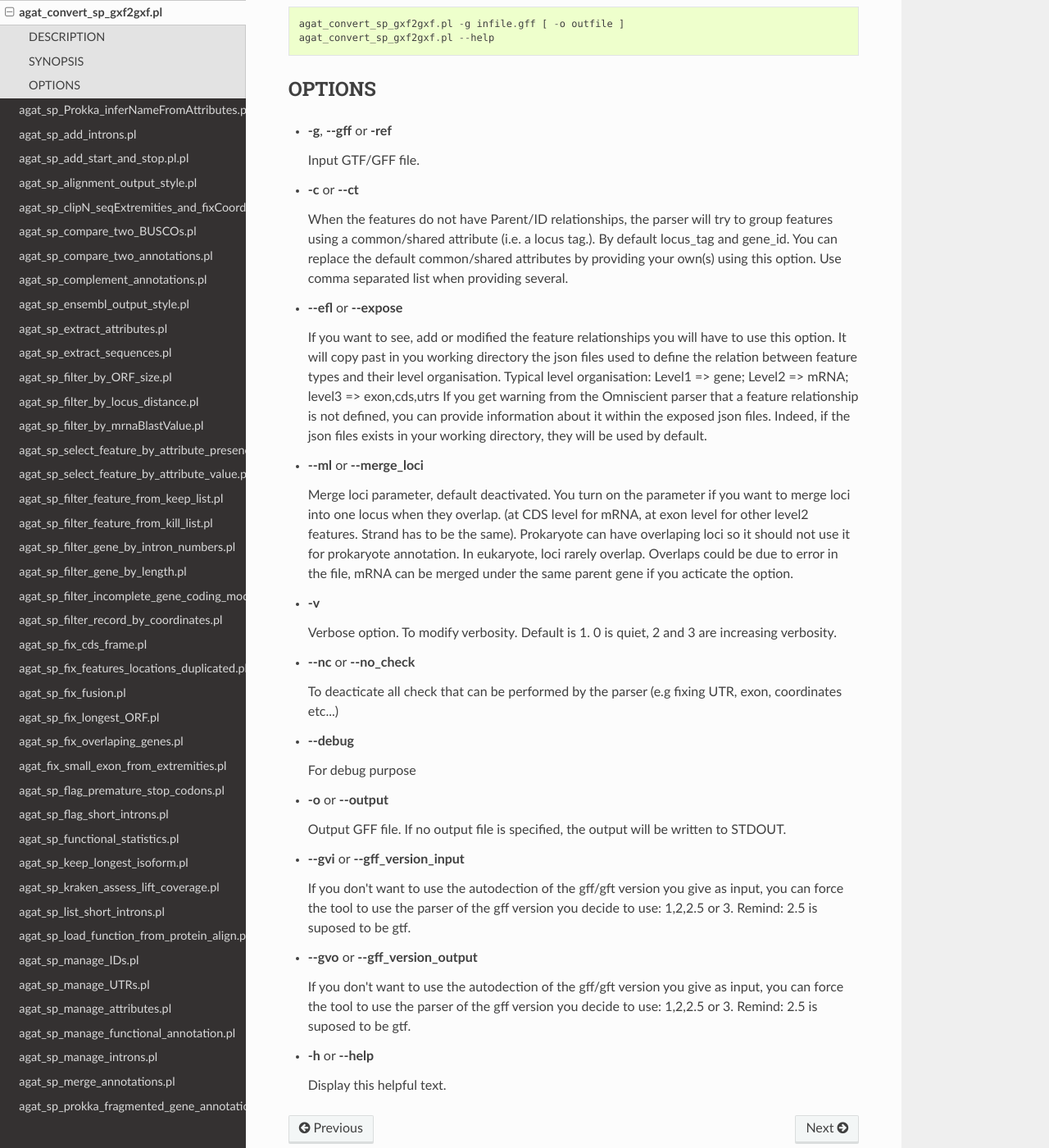
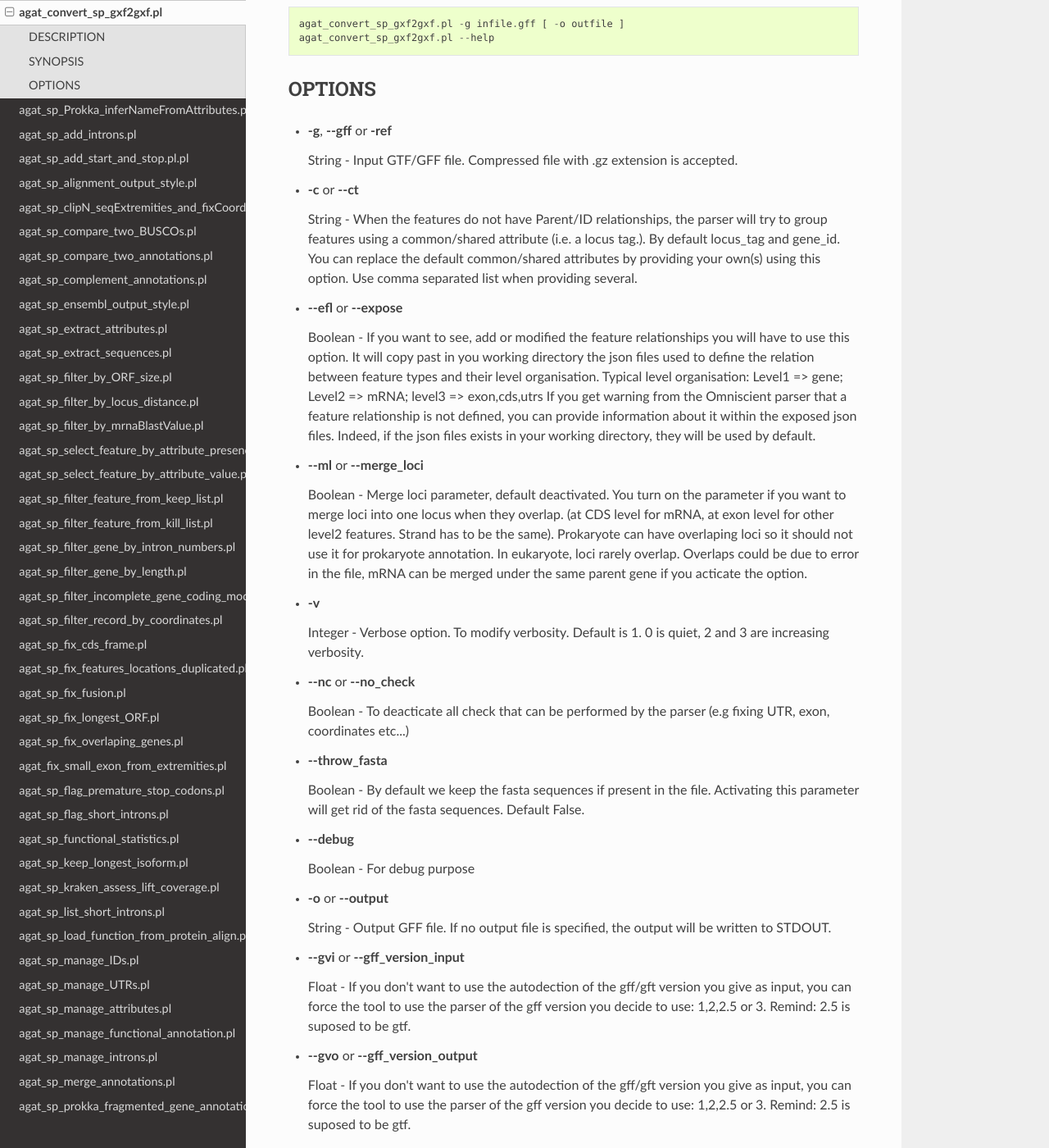
Before and after one commit to NBISweden/AGAT, a Sphinx documentation site: the page built from docs/tools/agat_convert_sp_gxf2gxf.md, in a window 1280 px wide and 1400 px high, scrolled down 1029 px. Shown: the whole window at 82% size. Built offline with Sphinx 7.4.7 and the Read the Docs theme 2.0.0, drawn with Linux system fonts in a browser that asks for light colours; pages that are not in the unit, such as notebooks, are missing from menus; some of the changed text lies outside the part shown.

Commit message:
Update agat_convert_sp_gxf2gxf.md

```diff
--- a/docs/tools/agat_convert_sp_gxf2gxf.md
+++ b/docs/tools/agat_convert_sp_gxf2gxf.md
@@ -53,18 +53,18 @@ agat_convert_sp_gxf2gxf.pl --help
 
 - **-g**, **--gff** or **-ref**
 
-    Input GTF/GFF file.
+    String - Input GTF/GFF file. Compressed file with .gz extension is accepted.
 
 - **-c** or **--ct**
 
-    When the features do not have Parent/ID relationships, the parser will try to group
+    String - When the features do not have Parent/ID relationships, the parser will try to group
     features using a common/shared attribute (i.e. a locus tag.). By default locus\_tag and gene\_id.
     You can replace the default common/shared attributes by providing your own(s) using this option.
     Use comma separated list when providing several.
 
 - **--efl** or **--expose**
 
-    If you want to see, add or modified the feature relationships you will have to use this option.
+    Boolean - If you want to see, add or modified the feature relationships you will have to use this option.
     It will copy past in you working directory the json files used to define the relation between feature types and their level organisation.
     Typical level organisation: Level1 => gene; Level2 => mRNA; level3 => exon,cds,utrs
     If you get warning from the Omniscient parser that a feature relationship is not defined, you can provide information about it within the exposed json files.
@@ -72,35 +72,39 @@ agat_convert_sp_gxf2gxf.pl --help
 
 - **--ml** or **--merge\_loci**
 
-    Merge loci parameter, default deactivated. You turn on the parameter if you want to merge loci into one locus when they overlap.
+    Boolean - Merge loci parameter, default deactivated. You turn on the parameter if you want to merge loci into one locus when they overlap.
     (at CDS level for mRNA, at exon level for other level2 features. Strand has to be the same). Prokaryote can have overlaping loci so it should not use it for prokaryote annotation.
     In eukaryote, loci rarely overlap. Overlaps could be due to error in the file, mRNA can be merged under the same parent gene if you acticate the option.
 
 - **-v**
 
-    Verbose option. To modify verbosity. Default is 1. 0 is quiet, 2 and 3 are increasing verbosity.
+    Integer - Verbose option. To modify verbosity. Default is 1. 0 is quiet, 2 and 3 are increasing verbosity.
 
 - **--nc** or **--no\_check**
 
-    To deacticate all check that can be performed by the parser (e.g fixing UTR, exon, coordinates etc...)
+    Boolean - To deacticate all check that can be performed by the parser (e.g fixing UTR, exon, coordinates etc...)
+
+- **--throw_fasta**
+
+    Boolean - By default we keep the fasta sequences if present in the file. Activating this parameter will get rid of the fasta sequences. Default False.
 
 - **--debug**
 
-    For debug purpose
+    Boolean - For debug purpose
 
 - **-o** or **--output**
 
-    Output GFF file.  If no output file is specified, the output will be
+    String - Output GFF file.  If no output file is specified, the output will be
     written to STDOUT.
 
 - **--gvi** or **--gff\_version\_input**
 
-    If you don't want to use the autodection of the gff/gft version you give as input, you can force the tool to use the parser of the gff version you decide to use: 1,2,2.5 or 3. Remind: 2.5 is suposed to be gtf.
+    Float - If you don't want to use the autodection of the gff/gft version you give as input, you can force the tool to use the parser of the gff version you decide to use: 1,2,2.5 or 3. Remind: 2.5 is suposed to be gtf.
 
 - **--gvo** or **--gff\_version\_output**
 
-    If you don't want to use the autodection of the gff/gft version you give as input, you can force the tool to use the parser of the gff version you decide to use: 1,2,2.5 or 3. Remind: 2.5 is suposed to be gtf.
+    Float - If you don't want to use the autodection of the gff/gft version you give as input, you can force the tool to use the parser of the gff version you decide to use: 1,2,2.5 or 3. Remind: 2.5 is suposed to be gtf.
 
 - **-h** or **--help**
 
-    Display this helpful text.
+    Boolean - Display this helpful text.
```
